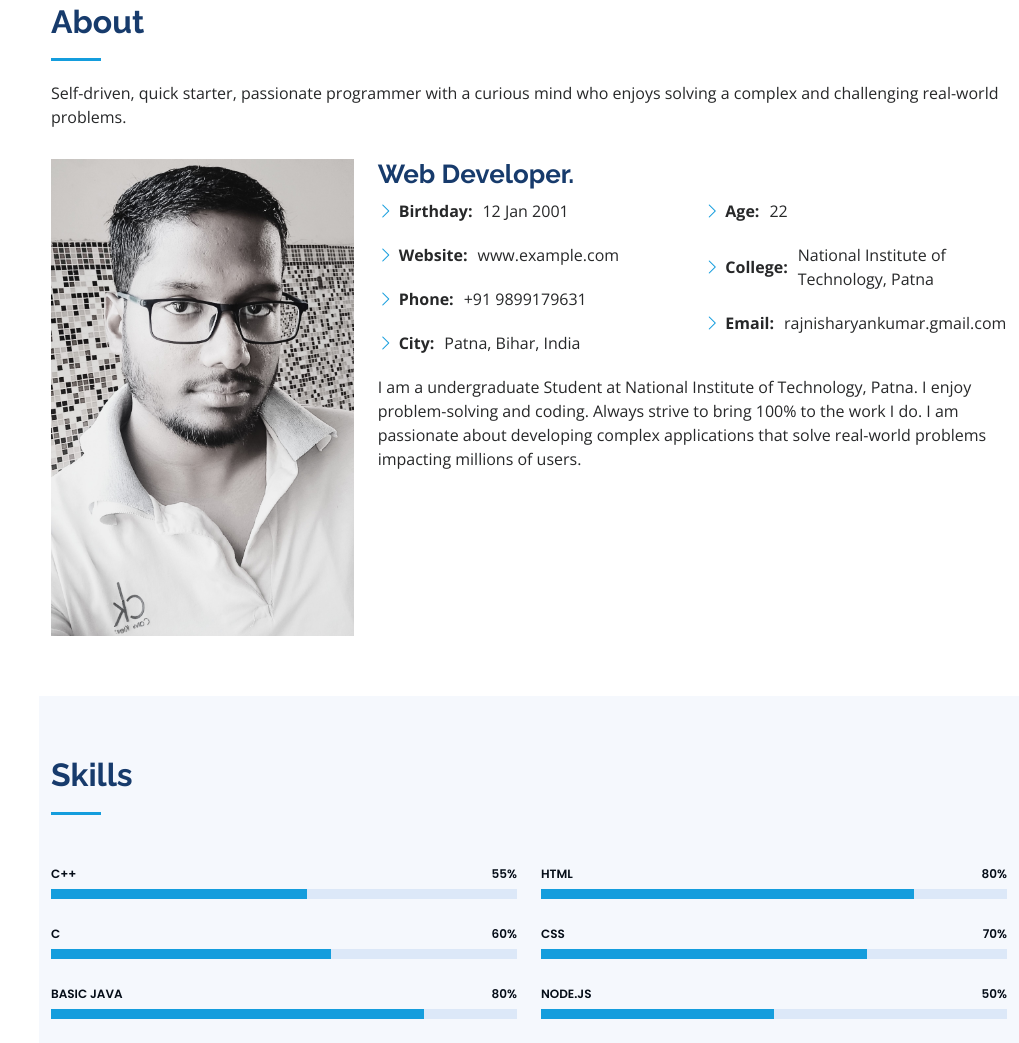
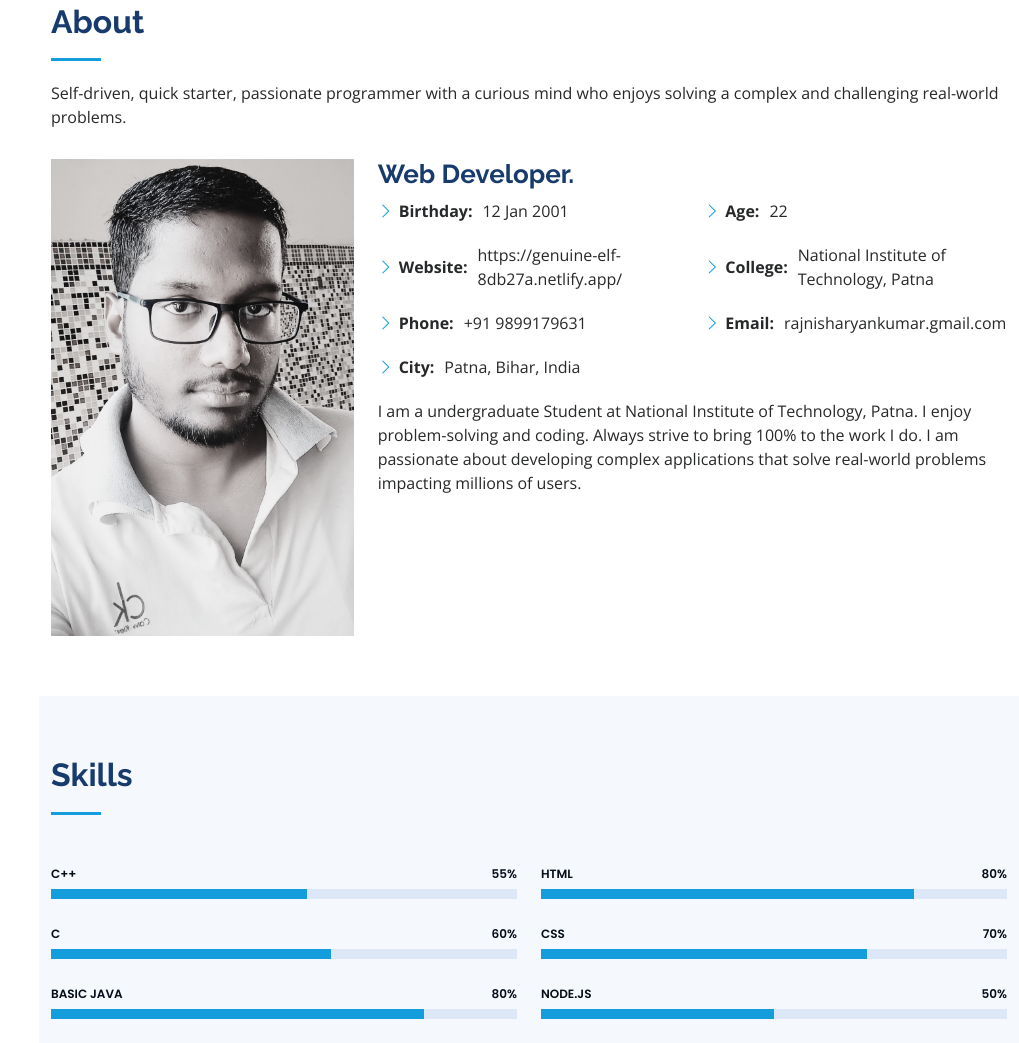
Before and after one commit to Rajnishk4310/Portfolio, a plain HTML site: page index.html in a window 1280 px wide. Shown: the part 857-1900 px from the top of the page, without its empty margins (261-1280 px from the left). Drawn offline with nearby package versions, Linux system fonts and the light colour scheme; a script that the page names is missing.

Commit message:
Update index.html

```diff
--- a/index.html
+++ b/index.html
@@ -104,7 +104,7 @@
               <div class="col-lg-6">
                 <ul>
                   <li><i class="bi bi-chevron-right"></i> <strong>Birthday:</strong> <span>12 Jan 2001</span></li>
-                  <li><i class="bi bi-chevron-right"></i> <strong>Website:</strong> <span>www.example.com</span></li>
+                  <li><i class="bi bi-chevron-right"></i> <strong>Website:</strong> <span>https://genuine-elf-8db27a.netlify.app/</span></li>
                   <li><i class="bi bi-chevron-right"></i> <strong>Phone:</strong> <span>+91 9899179631</span></li>
                   <li><i class="bi bi-chevron-right"></i> <strong>City:</strong> <span>Patna, Bihar, India</span></li>
                 </ul>
```
